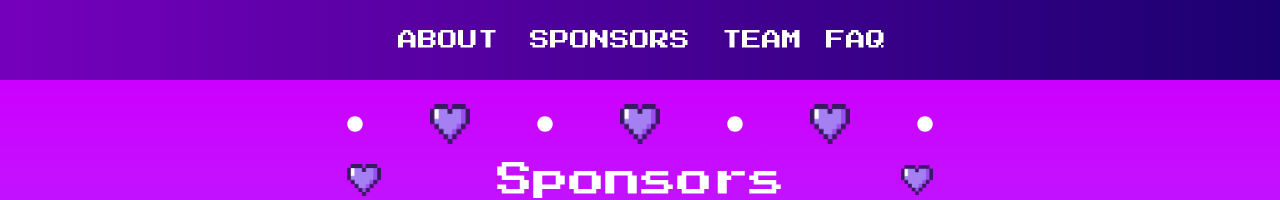
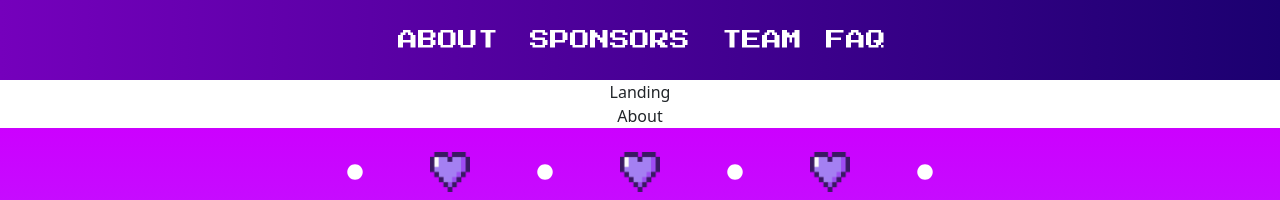
Before and after one commit to Alamode89/rosehack2023, a Next.js app: page / in a window 1280 px wide. Shown: the top 200 px of the page. Built offline with nearby package versions, Linux system fonts and the light colour scheme.

Commit message:
add landing & about

```diff
--- /dev/null
+++ b/components/About.tsx
@@ -0,0 +1,7 @@
+import React from "react";
+
+const About = () => {
+  return <div>About</div>;
+};
+
+export default About;
--- /dev/null
+++ b/components/Landing.tsx
@@ -0,0 +1,7 @@
+import React from "react";
+
+const Landing = () => {
+  return <div>Landing</div>;
+};
+
+export default Landing;
--- a/pages/index.tsx
+++ b/pages/index.tsx
@@ -1,10 +1,14 @@
 import type { NextPage } from "next";
+import About from "../components/About";
+import Landing from "../components/Landing";
 import Sponsors from "../components/Sponsors";
 import Team from "../components/Team";
 
 const Home: NextPage = () => {
   return (
     <div className="flex justify-center items-center flex-col">
+      <Landing />
+      <About />
       <Sponsors />
       <Team />
     </div>
```
